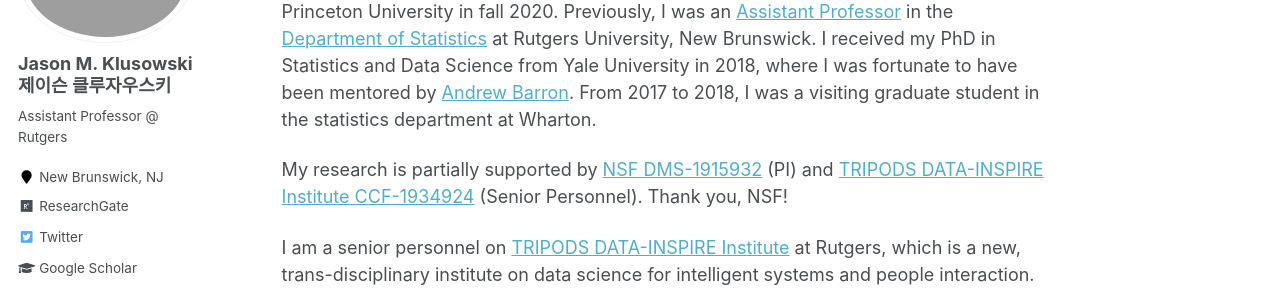
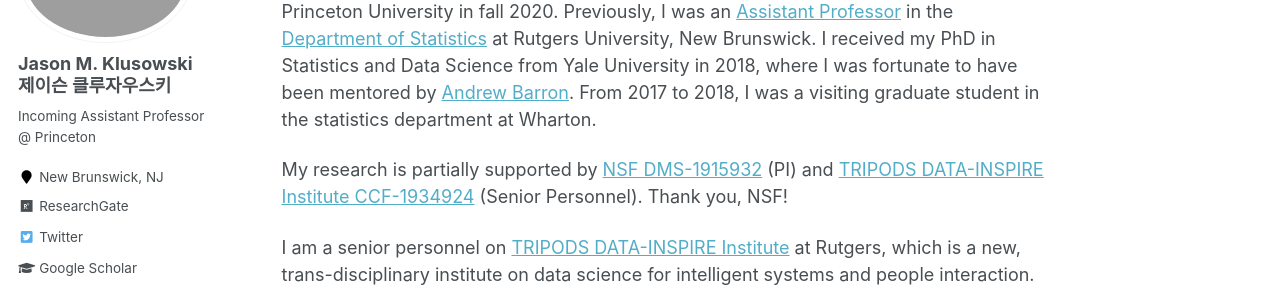
Before and after one commit to jasonklusowski/jasonklusowski.github.io, a Jekyll site: the page built from _pages/about.md, in a window 1280 px wide. Shown: the part 209-509 px from the top of the page. Built offline with Jekyll 4.4.1, drawn with Linux system fonts in a browser that asks for light colours.

Commit message:
Update _config.yml

```diff
--- a/_config.yml
+++ b/_config.yml
@@ -82,7 +82,7 @@ analytics:
 author:
   name             : "Jason M. Klusowski 제이슨 클루자우스키"
   avatar           : "profile.jpg"
-  bio              : "Assistant Professor @ Rutgers"
+  bio              : "Incoming Assistant Professor @ Princeton"
   location         : "New Brunswick, NJ"
   employer         :
   pubmed           : #"https://www.ncbi.nlm.nih.gov/pubmed/?term=john+snow"
```
